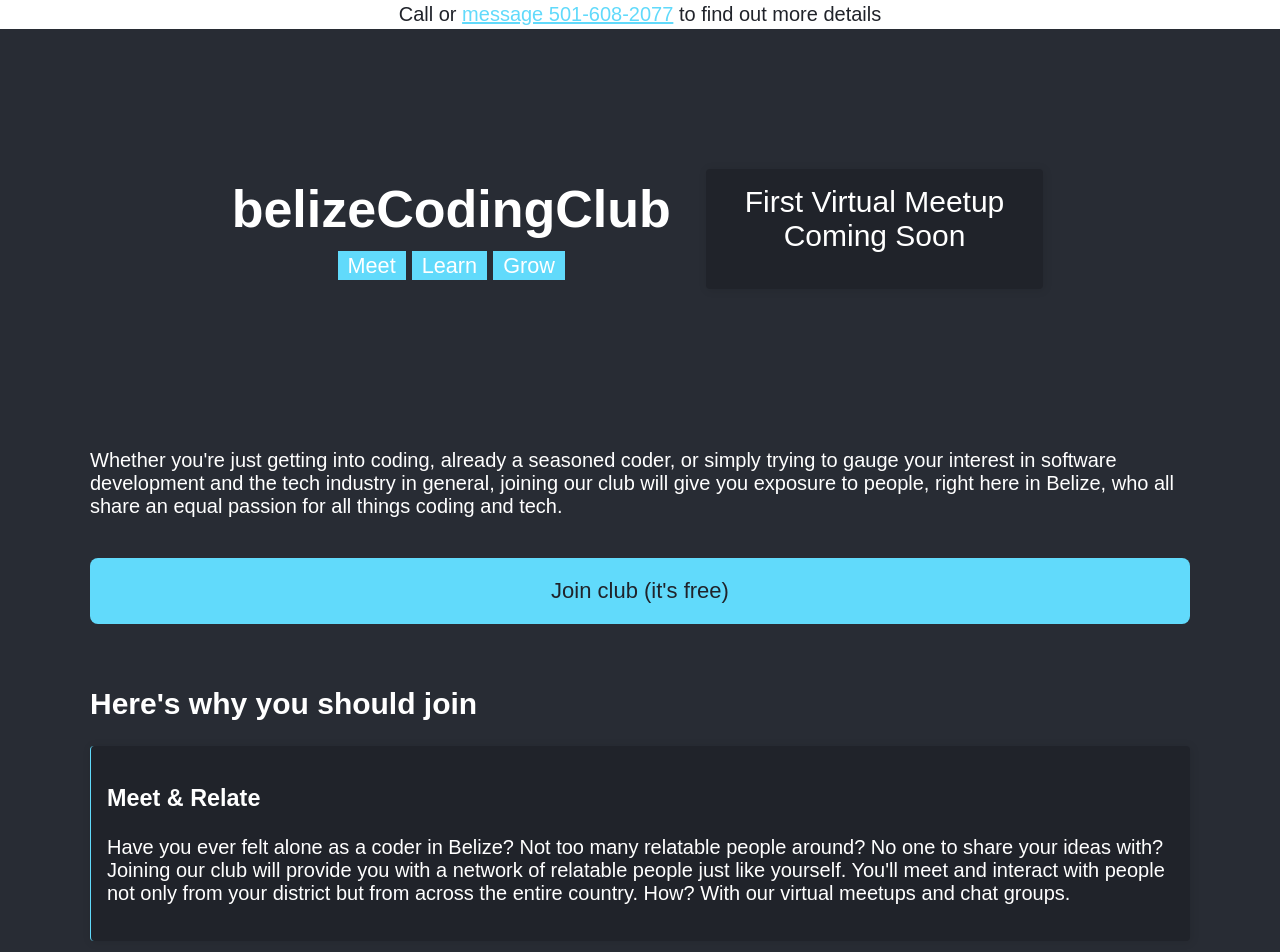
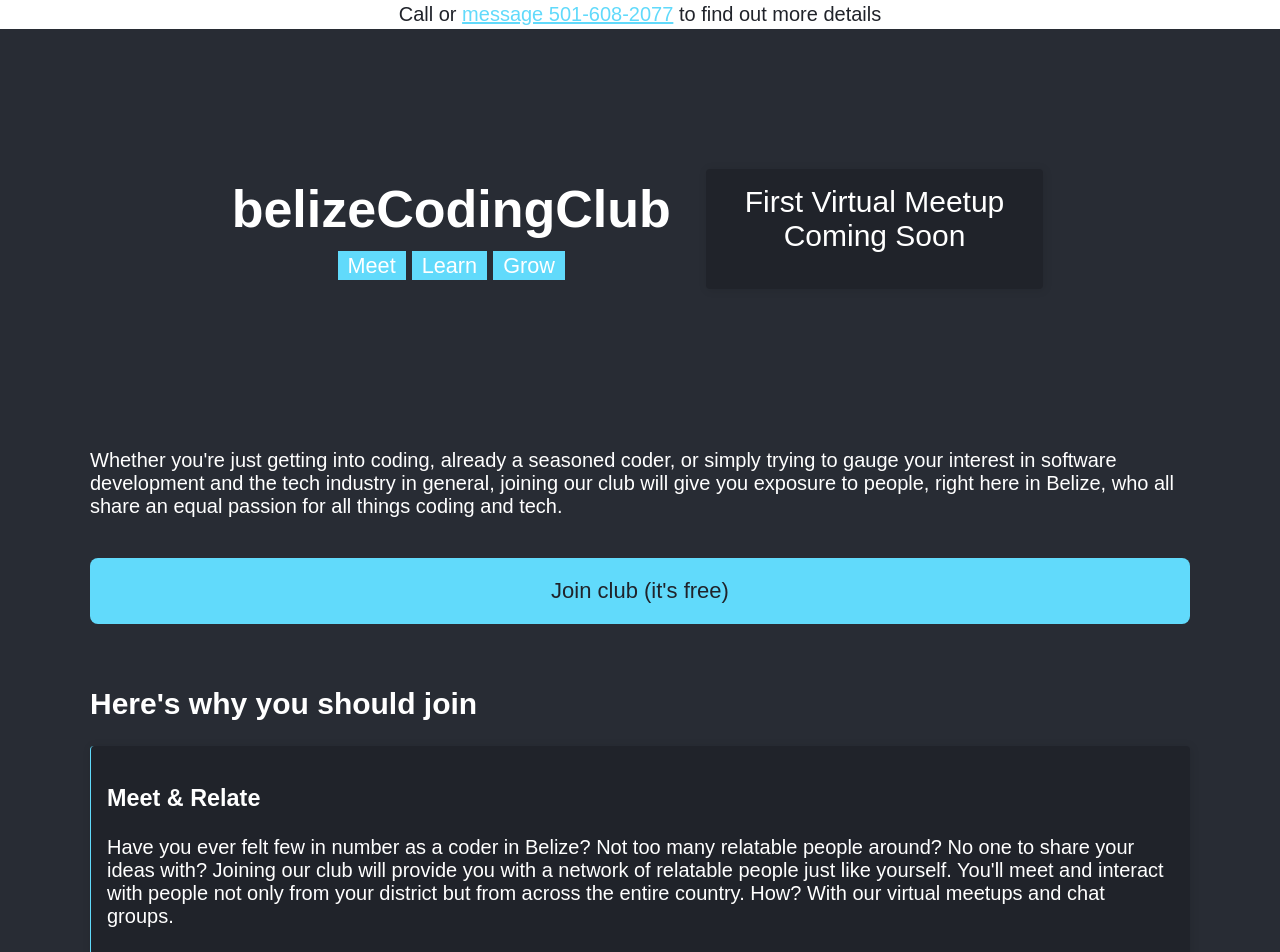
Before and after one commit to belizeCodingClub/belize-coding-club, a React (Create React App) app: page / in a window 1280 px wide. Shown: the top 952 px of the page. Built offline with nearby package versions, Linux system fonts and the light colour scheme; a web font is replaced by a local one.

Commit message:
Minor update

```diff
--- a/src/App.js
+++ b/src/App.js
@@ -59,8 +59,8 @@ function App() {
             <div className="shadow" style={{ padding: "16px" }}>
               <h3>Meet & Relate</h3>
               <p>
-                Have you ever felt alone as a coder in Belize? Not too many
-                relatable people around? No one to share your ideas with?
+                Have you ever felt few in number as a coder in Belize? Not too
+                many relatable people around? No one to share your ideas with?
                 Joining our club will provide you with a network of relatable
                 people just like yourself. You'll meet and interact with people
                 not only from your district but from across the entire country.
```
